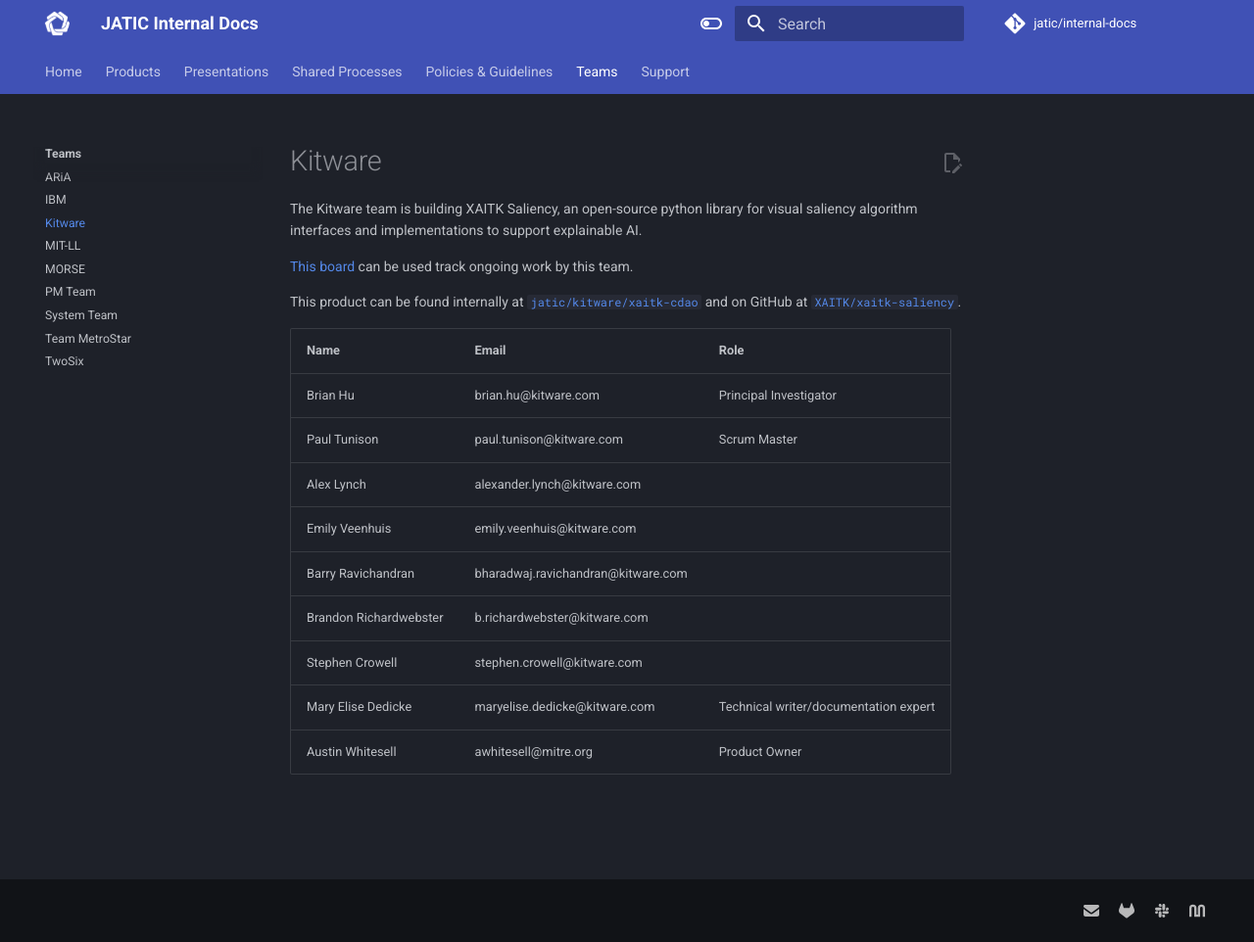
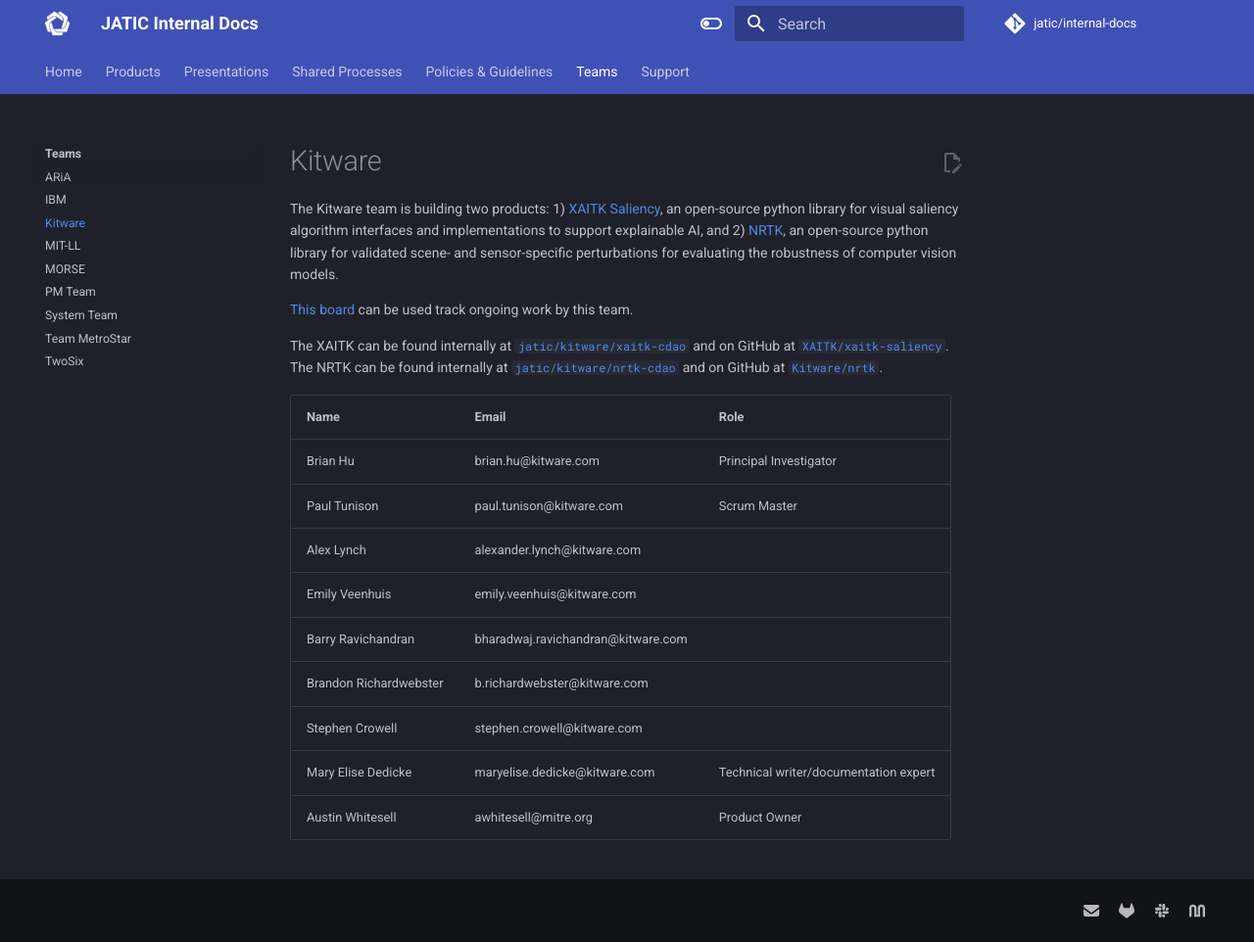
Before and after one commit to zheng0xd/JATIC-internal-docs, an MkDocs documentation site: the page built from docs/teams/kitware.md, in a window 1280 px wide and 962 px high. Shown: the whole window at 98% size. Built offline with MkDocs 1.6.1 and Material for MkDocs 9.7.7, drawn with Linux system fonts in a browser that asks for light colours.

Commit message:
Update Kitware team and product pages

```diff
--- a/docs/teams/kitware.md
+++ b/docs/teams/kitware.md
@@ -1,10 +1,10 @@
 # Kitware
 
-The Kitware team is building XAITK Saliency, an open-source python library for visual saliency algorithm interfaces and implementations to support explainable AI.
+The Kitware team is building two products: 1) [XAITK Saliency](../products/xaitk.md), an open-source python library for visual saliency algorithm interfaces and implementations to support explainable AI, and 2) [NRTK](../products/nrtk.md), an open-source python library for validated scene- and sensor-specific perturbations for evaluating the robustness of computer vision models.
 
 [This board](https://gitlab.jatic.net/groups/jatic/kitware/-/boards) can be used track ongoing work by this team.
 
-This product can be found internally at [`jatic/kitware/xaitk-cdao`](https://gitlab.jatic.net/jatic/kitware/xaitk-cdao) and on GitHub at [`XAITK/xaitk-saliency`](https://github.com/XAITK/xaitk-saliency/).
+The XAITK can be found internally at [`jatic/kitware/xaitk-cdao`](https://gitlab.jatic.net/jatic/kitware/xaitk-cdao) and on GitHub at [`XAITK/xaitk-saliency`](https://github.com/XAITK/xaitk-saliency/). The NRTK can be found internally at [`jatic/kitware/nrtk-cdao`](https://gitlab.jatic.net/jatic/kitware/nrtk-cdao) and on GitHub at [`Kitware/nrtk`](https://github.com/Kitware/nrtk/).
 
 | Name | Email | Role |
 | ---- | ----- | ---- |
```
Also changed, not shown: docs/products/index.md (+2 -2 lines), docs/products/nrtk.md (+4 -0 lines).
